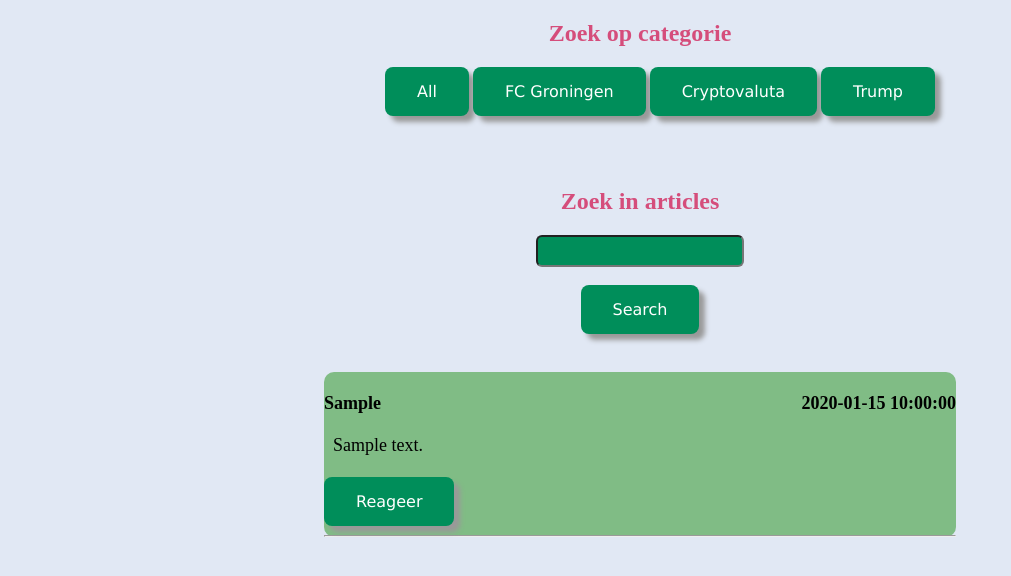
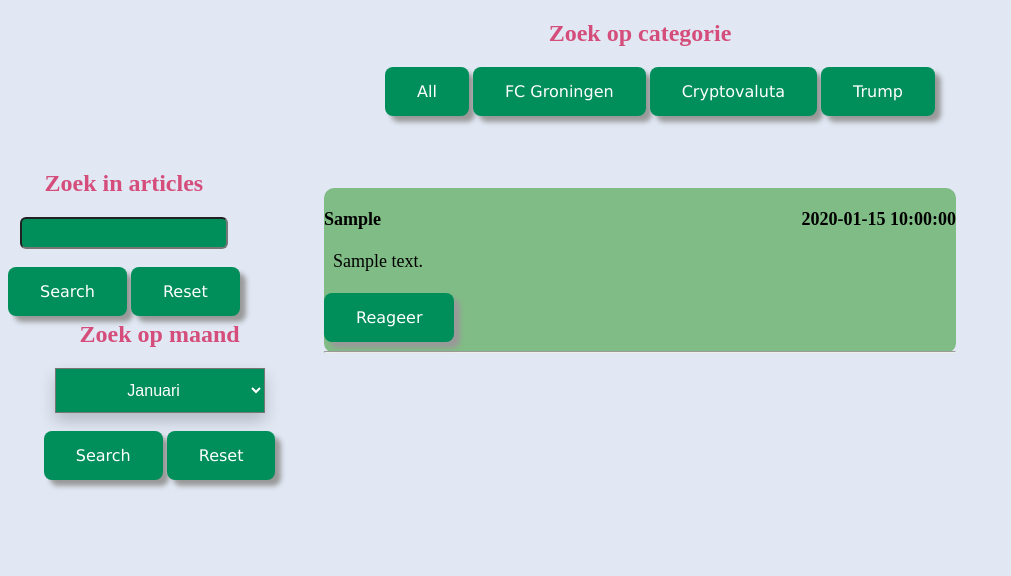
Before and after one commit to Meijstro/Blog_week5, a PHP site: page /all.php in a window 1280 px wide. Shown: the top 576 px of the page, without its empty margins (0-1011 px from the left). Run offline with PHP 8.4, Linux system fonts and the light colour scheme; tables that the repository leaves empty or names only in its code hold one stand-in row (values such as "Sample post").

Commit message:
[W5-008] completed

```diff
--- a/all.php
+++ b/all.php
@@ -16,12 +16,35 @@
     <li><button id="cryptobtn">Cryptovaluta</button></li>
     <li><button id="trumpbtn">Trump</button></li>
   </ul>
-  <br> <br>
-<div>
+  <br>
+<div class=articleform>
   <form class="form" action="" method="POST">
     <h2 class="header2"> Zoek in articles </h2>
     <input id="zoekterm" type="text" name="zoekterm" required><br><br>
     <input class="button" type="submit" name= "button2" value="Search">
+    <input class="button" type="button" value="Reset" onclick="window.location.href='all.php'">
+  </form>
+</div>
+
+<div class=monthform>
+  <form class="form" action="" method="POST">
+    <h2 class="header2"> Zoek op maand </h2>
+    <select class="dropdown" name="maand" onchange="">
+      <option value="01">Januari</option>
+      <option value="02">Februari</option>
+      <option value="03">Maart</option>
+      <option value="04">April</option>
+      <option value="05">Mei</option>
+      <option value="06">Juni</option>
+      <option value="07">Juli</option>
+      <option value="08">Augustus</option>
+      <option value="09">September</option>
+      <option value="10">Oktober</option>
+      <option value="11">November</option>
+      <option value="12">December</option>
+    </select> <br> <br>
+    <input class="button" type="submit" name= "button3" value="Search">
+    <input class="button" type="button" value="Reset" onclick="window.location.href='all.php'">
   </form>
 </div>
 
@@ -41,6 +64,22 @@
            '<input class="button" type="submit" value="Reageer">'.
            '<input type="hidden" name="article_id" value="'.$row['id'].'">'."</form>"."<hr></div>";
     }
+  }
+    elseif (isset($_POST['button3'])) {
+            $maand = $_POST['maand'];
+
+// use data from the database and show it
+$sql= "SELECT * FROM articles WHERE timestamp LIKE '_____$maand%' ORDER BY timestamp DESC;";
+$result= mysqli_query($connection,$sql);
+while($row= mysqli_fetch_assoc($result))
+{
+echo "<div class='category_".$row['categorie']."'><br>"."<b>".$row["user"]."</b>"." "."<span>".$row["timestamp"].
+ "</span>"."<br>"."<br>"."&nbsp;&nbsp;".$row["message"]."<br>"."<br>".
+ '<form class="form" action="comment.php" method="POST">'.
+ '<input class="button" type="submit" value="Reageer">'.
+ '<input type="hidden" name="article_id" value="'.$row['id'].'">'."</form>"."<hr></div>";
+}
+
   }
   else{
 
--- a/blog.css
+++ b/blog.css
@@ -165,3 +165,11 @@ button {
   #wie{
     margin-top: 20%;
   }
+  .articleform{
+    float:left;
+  }
+  .monthform{
+    margin-top: 12%;
+    margin-left: -15.5%;
+    float:left;
+  }
```
